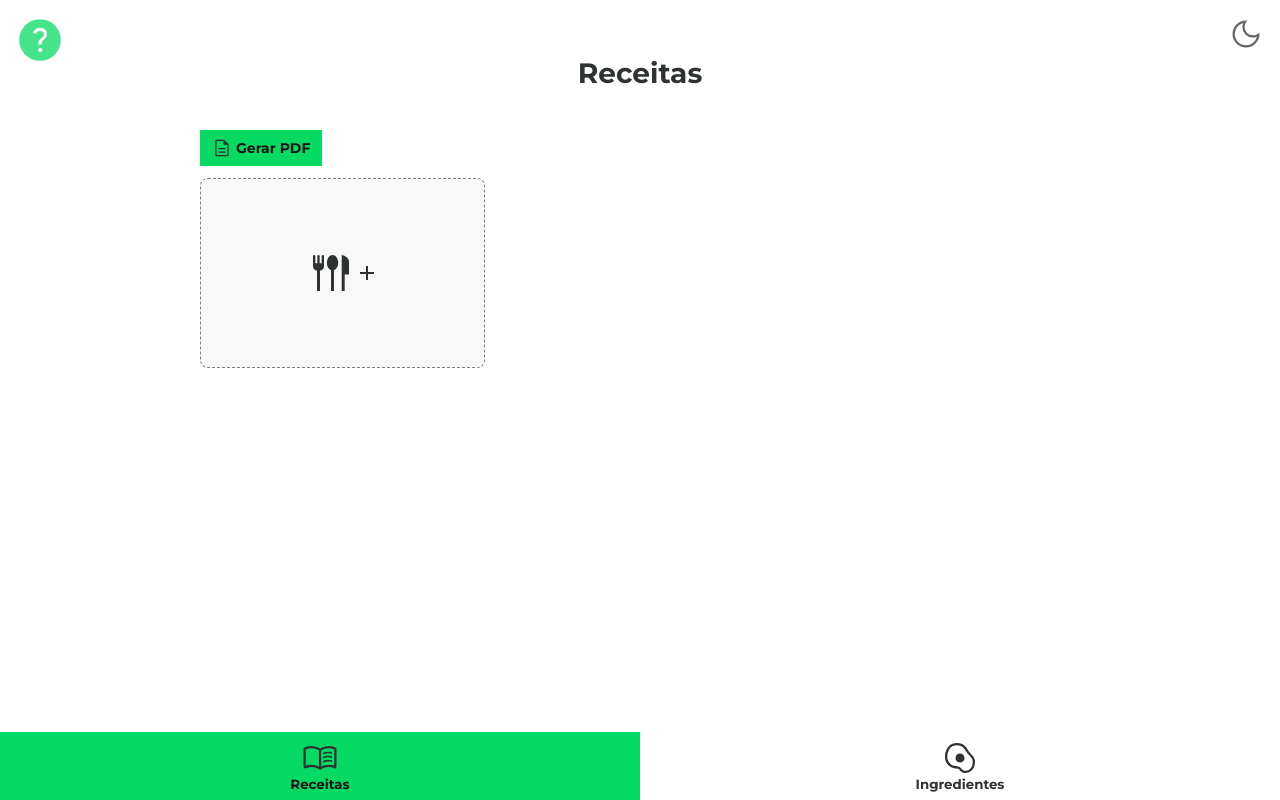
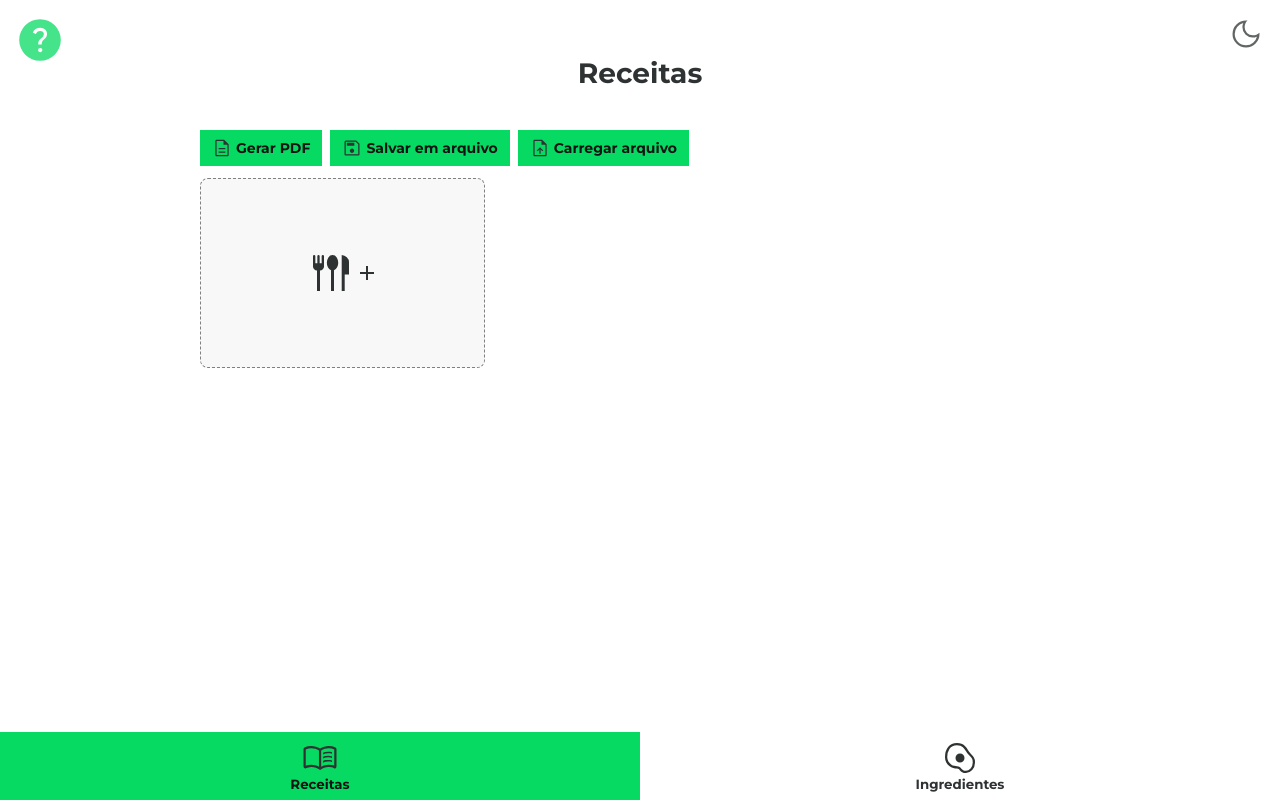
Before and after one commit to peedrofernandes/recipes-organizer, a React app: page /recipes in a window 1280 px wide. Built offline with nearby package versions, Linux system fonts and the light colour scheme; what @react-pdf/renderer would draw is missing.

Commit message:
Added save data in json feature

```diff
--- a/src/controllers/RecipeController.ts
+++ b/src/controllers/RecipeController.ts
@@ -23,7 +23,7 @@ export default class RecipeController {
   constructor(
     private recipeRepository: IRepository<Recipe>,
     private ingredientRepository: IRepository<Ingredient>,
-    private turnIntoJsonMethod: (recipes: AdaptedRecipe[]) => any,
+    private turnIntoJsonMethod: (recipes: AdaptedRecipe[]) => void,
     private generatePDFMethod: (
       adaptedRecipesWithDates: [AdaptedRecipe, Date][]
     ) => Promise<void>,
@@ -129,7 +129,7 @@ export default class RecipeController {
     await generateJsonUseCase.execute(recipes)
   }
 
-  public async loadRecipesFromJson(jsonFile: any) {
+  public async loadRecipesFromJson(jsonFile: File) {
     const loadRecipesFromJsonUseCase = new LoadRecipesFromJson(
       this.ingredientRepository, this.recipeRepository
     )
--- a/src/infra/handlers/RecipeHandler.ts
+++ b/src/infra/handlers/RecipeHandler.ts
@@ -18,7 +18,15 @@ export default function recipeHandler(
 
   const uiCallbacks = { updateUIOnCreate, updateUIOnUpdate, updateUIOnDelete }
 
-  const turnIntoJsonMethod = () => { return }
+  const turnIntoJsonMethod = (recipes: AdaptedRecipe[]) => {
+    const jsonFile = new Blob([JSON.stringify(recipes)], { type: "application/json" })
+
+    const a = document.createElement("a")
+    a.download = "recipes"
+    a.href = window.URL.createObjectURL(jsonFile)
+
+    a.click()
+  }
 
   const generatePDFMethod = async (recipesWithDates: [AdaptedRecipe, Date][]) => {
     dispatch({
--- a/src/infra/ui/components/Icon.tsx
+++ b/src/infra/ui/components/Icon.tsx
@@ -30,7 +30,7 @@ const SpinnerCircle = styled.circle<{ size?: number }>`
 
 
 export type IconProps = {
-  variant: "Delete" | "Edit" | "NoRecipe" | "NoImage" | "AddRecipe" | "Plus" | "DarkMode" | "LightMode" | "Help" | "Menu Book" | "Ingredient" | "Close" | "Search" | "Spinner" | "Check" | "CheckEmpty" | "Download" | "Document";
+  variant: "Delete" | "Edit" | "NoRecipe" | "NoImage" | "AddRecipe" | "Plus" | "DarkMode" | "LightMode" | "Help" | "Menu Book" | "Ingredient" | "Close" | "Search" | "Spinner" | "Check" | "CheckEmpty" | "Download" | "Document" | "Save" | "Load";
   size?: number;
   color?: string;
 }
@@ -160,6 +160,14 @@ export default function Icon(props: IconProps) {
     return <Svg size={size} viewBox={[0, 96, 960, 960]}>
       <path fill={color ?? theme.main.contrastV1} d="M319 806h322v-60H319v60Zm0-170h322v-60H319v60Zm-99 340q-24 0-42-18t-18-42V236q0-24 18-42t42-18h361l219 219v521q0 24-18 42t-42 18H220Zm331-554V236H220v680h520V422H551ZM220 236v186-186 680-680Z"/>
     </Svg>
+  case "Save":
+    return <Svg size={size} viewBox={[0, 96, 960, 960]}>
+      <path fill={color ?? theme.main.contrastV1} d="M840 373v503q0 24-18 42t-42 18H180q-24 0-42-18t-18-42V276q0-24 18-42t42-18h503l157 157Zm-60 27L656 276H180v600h600V400ZM479.765 811Q523 811 553.5 780.735q30.5-30.264 30.5-73.5Q584 664 553.735 633.5q-30.264-30.5-73.5-30.5Q437 603 406.5 633.265q-30.5 30.264-30.5 73.5Q376 750 406.265 780.5q30.264 30.5 73.5 30.5ZM233 472h358V329H233v143Zm-53-72v476-600 124Z" />
+    </Svg>
+  case "Load":
+    return <Svg size={size} viewBox={[0, 96, 960, 960]}>
+      <path fill={color ?? theme.main.contrastV1} d="M452 854h60V653l82 82 42-42-156-152-154 154 42 42 84-84v201ZM220 976q-24 0-42-18t-18-42V236q0-24 18-42t42-18h361l219 219v521q0 24-18 42t-42 18H220Zm331-554V236H220v680h520V422H551ZM220 236v186-186 680-680Z"/>
+    </Svg>
   default:
     return null
   }
--- a/src/infra/ui/hooks/useEvents.ts
+++ b/src/infra/ui/hooks/useEvents.ts
@@ -72,6 +72,16 @@ export default function useEvents() {
 
     generatePdf: async (adaptedRecipesWithDates: [AdaptedRecipe, Date][]) => {
       return recipeController.generatePDF(adaptedRecipesWithDates)
+    },
+
+    saveInJson: async (recipes: AdaptedRecipe[]) => {
+      return recipeController.turnRecipesIntoJson(recipes)
+    },
+
+    loadFromJsonRequest: () => { return },
+
+    loadFromJson: async (json: File) => {
+      await recipeController.loadRecipesFromJson(json)
     }
   }), [])
 
--- a/src/infra/ui/pages/Page/Page.tsx
+++ b/src/infra/ui/pages/Page/Page.tsx
@@ -13,7 +13,7 @@ type PageProps = {
 export function Page(props: PageProps) {
   const { variant } = props
   const { data } = useDataContext()
-  const { generatePdfRequest } = useEvents()
+  const { generatePdfRequest, loadFromJsonRequest, saveInJson } = useEvents()
 
   useEffect(() => {
     console.log("Selected recipes updated: " + data.selectedRecipes)
@@ -36,7 +36,11 @@ export function Page(props: PageProps) {
       recipes={data.recipes}
       createRecipesLoading={data.loading.createRecipe}
       fetchRecipesLoading={data.loading.fetchRecipes}
-      events={{ generatePdfRequest }}
+      events={{
+        generatePdfRequest,
+        loadFromJsonRequest,
+        saveInJson: () => saveInJson(data.recipes)
+      }}
     />
   }
   case "PDF": {
--- a/src/infra/ui/pages/RecipesPage.tsx
+++ b/src/infra/ui/pages/RecipesPage.tsx
@@ -1,5 +1,6 @@
 import { AdaptedRecipe } from "@controllers/AdaptedTypes"
 import React from "react"
+import styled from "styled-components"
 import Button from "../components/buttons/Button"
 import Card from "../components/cards/Card"
 import Icon from "../components/Icon"
@@ -7,11 +8,22 @@ import { Grid, GridItem } from "../components/MaterialGrid"
 import { Title } from "../components/styles"
 import PageLayout from "./PageLayout"
 
+const TopButtons = styled.section`
+  display: flex;
+  justify-content: flex-start;
+  align-items: center;
+  gap: 8px;
+`
+
 type RecipesPageProps = {
   recipes: AdaptedRecipe[]
   fetchRecipesLoading: boolean
   createRecipesLoading: boolean
-  events: { generatePdfRequest: () => void }
+  events: {
+    generatePdfRequest: () => void
+    saveInJson: () => void
+    loadFromJsonRequest: () => void
+  }
 }
 
 export default function RecipesPage(props: RecipesPageProps) {
@@ -21,12 +33,23 @@ export default function RecipesPage(props: RecipesPageProps) {
       <Grid>
 
         <GridItem rSpan={{xs: 4, sm: 8, md: 12, lg: 12, xl: 12}}>
-          <Button
-            variant="styled"
-            text="Gerar PDF"
-            onClick={() => props.events.generatePdfRequest()}
-            icon={<Icon variant="Document" size={20} />}
-          />
+          <TopButtons>
+            <Button variant="styled"
+              text="Gerar PDF"
+              onClick={props.events.generatePdfRequest}
+              icon={<Icon variant="Document" size={20} />}
+            />
+            <Button variant="styled"
+              text="Salvar em arquivo"
+              onClick={props.events.saveInJson}
+              icon={<Icon variant="Save" size={20} />}
+            />
+            <Button variant="styled"
+              text="Carregar arquivo"
+              onClick={props.events.loadFromJsonRequest}
+              icon={<Icon variant="Load" size={20} />}
+            />
+          </TopButtons>
         </GridItem>
 
         {props.fetchRecipesLoading && (
```
